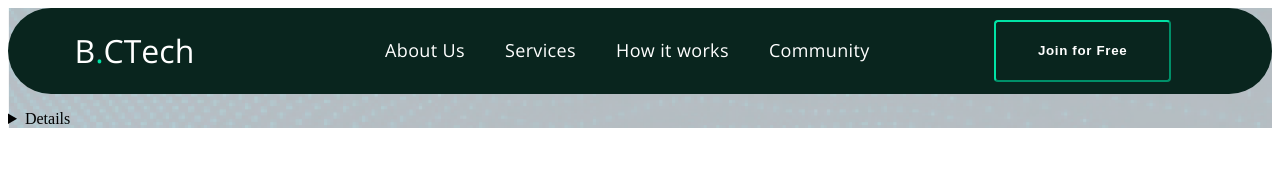
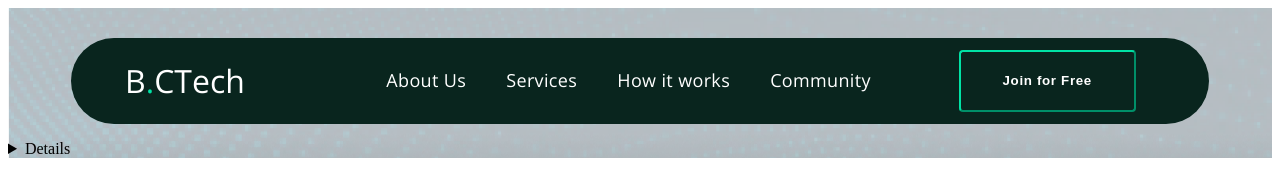
Before and after one commit to rommarcelina/blockchain, a plain HTML site: page index.html in a window 1280 px wide. Drawn offline with nearby package versions, Linux system fonts and the light colour scheme.

Commit message:
M-02 | zakończenie headera

```diff
--- a/style.scss
+++ b/style.scss
@@ -13,6 +13,7 @@ $h2Size: 36px;
 /* Header */
 .container {
     background-image: url("./assets/img/bg.png");
+    padding-top: 30px;
 
 
     }
@@ -25,8 +26,9 @@ $h2Size: 36px;
         align-items: center;
         color: $colorWhite;
         background-color: #09251E;
-        width: 100%;
+        width: 90%;
         border-radius: 100px;
+        margin:0 5%;
 
         h1 {
             text-align: center;
```
Also changed, not shown: style.css, 1 other file.
